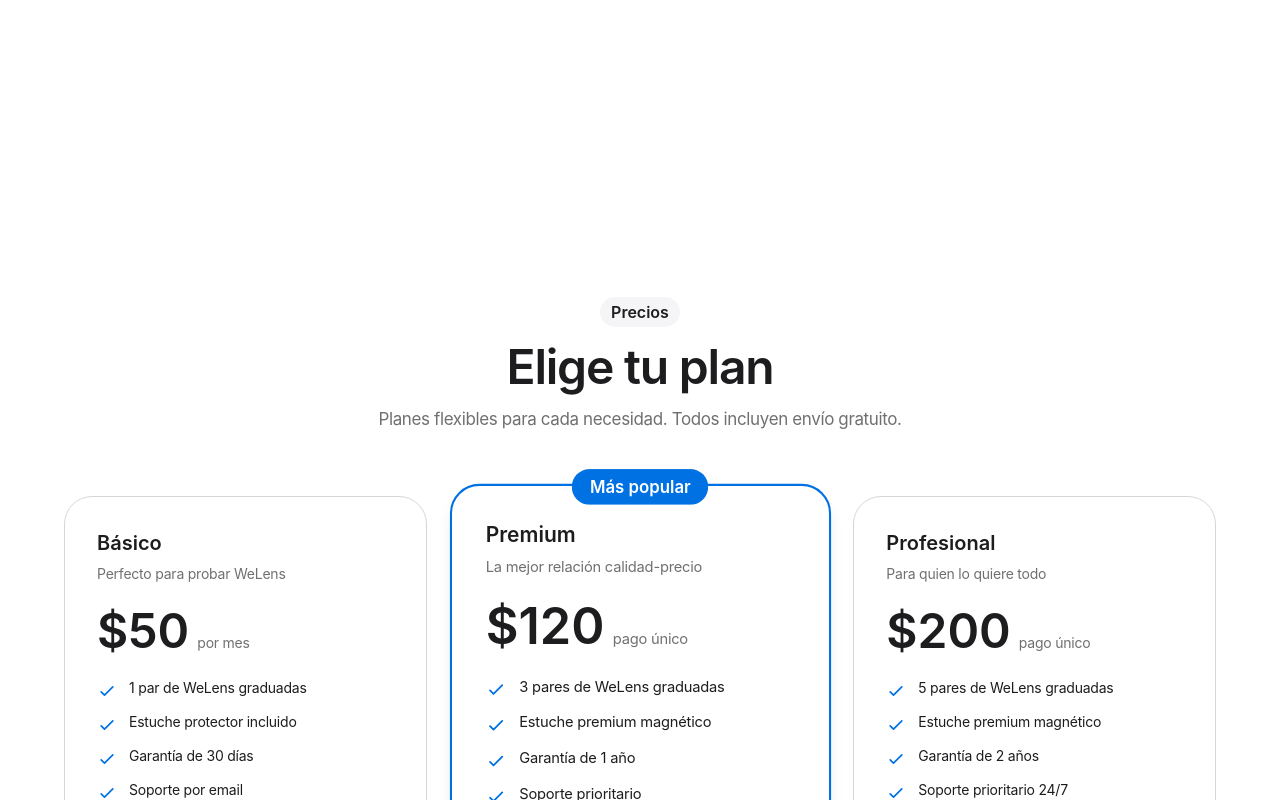
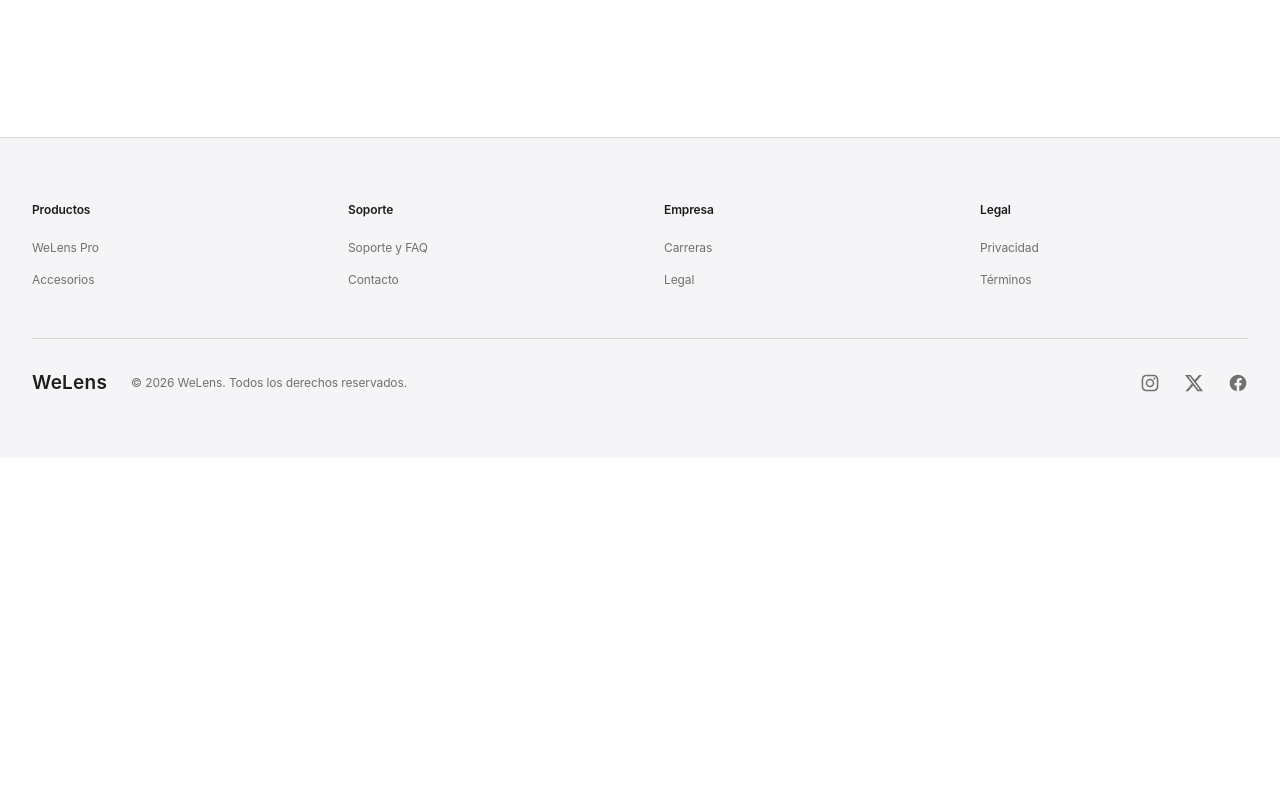
Before and after one commit to welensdo/welens, a Next.js app: page / in a window 1280 px wide. Shown: the part 7360-8160 px from the top of the page. After the commit the page ends 7818 px from the top, so only its background shows below. Built offline with nearby package versions, Linux system fonts and the light colour scheme; no server answers.

Commit message:
Remove pricing section from landing page

```diff
--- a/app/page.tsx
+++ b/app/page.tsx
@@ -4,7 +4,6 @@ import FeaturesCarousel from "@/components/features-carousel";
 import ImageComparison from "@/components/image-comparison";
 import HowItWorks from "@/components/how-it-works";
 import BenefitsSection from "@/components/benefits-section";
-import PricingSection from "@/components/pricing-section";
 import Footer from "@/components/footer";
 
 export default function Home() {
@@ -16,7 +15,6 @@ export default function Home() {
       <ImageComparison />
       <BenefitsSection />
       <HowItWorks />
-      <PricingSection />
       <Footer />
     </main>
   );
```
